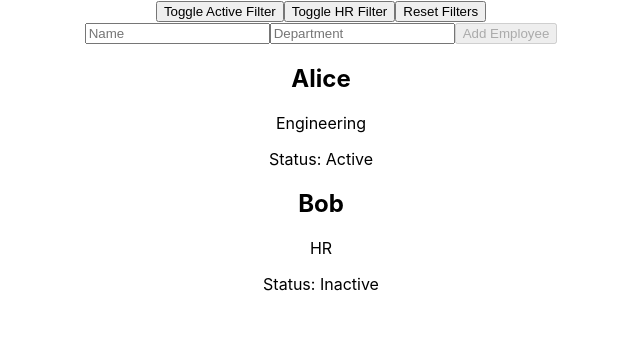
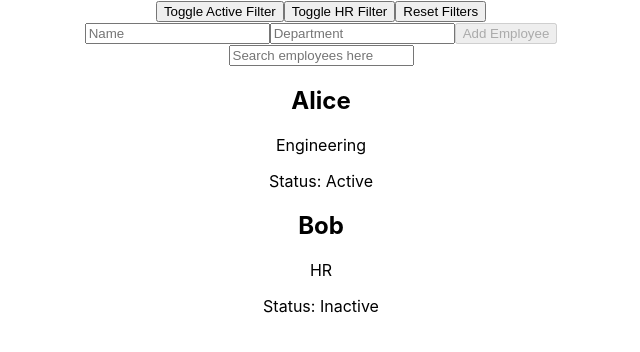
Before and after one commit to bking17/employee-dashboard-app, a React (Create React App) app: page / in a window 1280 px wide. Shown: the top 352 px of the page, without its empty margins (319-959 px from the left). Built offline with nearby package versions, Linux system fonts and the light colour scheme.

Commit message:
Got search to work

```diff
--- a/src/App.js
+++ b/src/App.js
@@ -3,6 +3,7 @@ import EmployeeList from './components/EmployeeList';
 import EmployeeFilters from './components/EmployeeFilters';
 import EmployeeForm from './components/EmployeeForm';
 import { useState, useEffect, useCallback } from "react";
+import EmployeeSearch from './components/EmployeeSearch';
 
 
 function App() {
@@ -11,6 +12,8 @@ function App() {
   const [employees, setEmployees] = useState([]);
   const [loading, setLoading] = useState(true);
   const [error, setError] = useState(null);
+  const [departmentFilter, setDepartmentFilter] = useState("ALL");
+  const [search, setSearch] = useState("");
 
  const fetchEmployees = () => {
   return new Promise((resolve, reject) => {
@@ -59,13 +62,24 @@ const loadEmployees = useCallback(async () => {
     visibleEmployees = visibleEmployees.filter((employee => employee.active));
   }
 
+  if (departmentFilter !== "ALL") {
+  visibleEmployees = visibleEmployees.filter(
+    e => e.department === departmentFilter)
+  };
+
   if(showHROnly){
     visibleEmployees = visibleEmployees.filter((employee => employee.department === "HR"))
-  }
+  };
 
   let resetFilters = () => {
     setShowActiveOnly(false);
     setShowHROnly(false);
+  };
+
+
+  if(search.trim() !== ""){
+    visibleEmployees = visibleEmployees.filter(e =>
+      e.name.toLowerCase().includes(search.toLowerCase()));
   }
 
   const addEmployee = (newEmployee) => {
@@ -86,6 +100,11 @@ const loadEmployees = useCallback(async () => {
 
       <EmployeeForm addEmployee={addEmployee} />
 
+      <EmployeeSearch
+        search = {search}
+        setSearch = {setSearch}
+      />
+
       {loading ? <p>Loading...</p> :
       error ? <div>
         <p style = {{ color: "red"}}>Failed to load employees: {error}</p>
--- /dev/null
+++ b/src/components/EmployeeSearch.js
@@ -0,0 +1,11 @@
+const EmployeeSearch = ({ search, setSearch}) => {
+    return (
+        <input
+            value = {search}
+            onChange = {(event) => setSearch(event.target.value)}
+            placeholder = "Search employees here"
+        />
+    );
+}
+
+export default EmployeeSearch;
```
